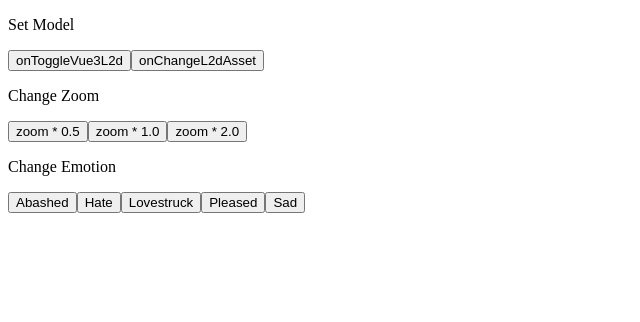
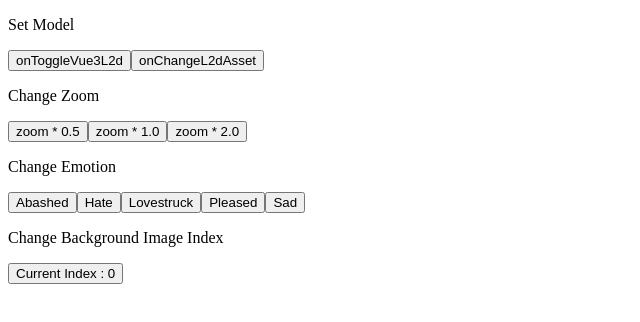
Before and after one commit to supergenedev/vue3-live2d, a Vue app: page / in a window 1280 px wide. Shown: the top 322 px of the page, without its empty margins (0-640 px from the left). Built offline with nearby package versions, Linux system fonts and the light colour scheme.

Commit message:
[LOKI-2888] sample code에 배경 변경 기능 추가

```diff
--- a/src/App.vue
+++ b/src/App.vue
@@ -20,6 +20,10 @@
       <button @click="onChangeEmotion('Pleased')">Pleased</button>
       <button @click="onChangeEmotion('Sad')">Sad</button>
     </div>
+    <div>
+      <p>Change Background Image Index</p>
+      <button @click="backgroundImageIndex = (backgroundImageIndex+1) % backgroundImages.length">Current Index : {{ backgroundImageIndex }}</button>
+    </div>
     <div style="height: 20px" />
     <VueLive2d
       v-if="isShow"
@@ -27,7 +31,7 @@
       :resource-path="'./l2d/'"
       :model-dir="modelName"
       :zoom="zoom"
-      background-image="https://media-prod.al-pha.ai/jhpbv4jwi39f7km6pzhm066152nk"
+      :background-image="backgroundImages[backgroundImageIndex]"
     />
   </div>
 </template>
@@ -59,6 +63,13 @@ function onChangeEmotion(_emotion: Emotion) {
   l2d.value?.setEmotion(_emotion);
 }
 
+const backgroundImageIndex = ref(0);
+const backgroundImages = [
+  'https://media-prod.al-pha.ai/4k80c21x216oulokbkgsy5oxrk0v',
+  'https://media-prod.al-pha.ai/jhpbv4jwi39f7km6pzhm066152nk',
+  'https://media-prod.al-pha.ai/o6hww867vgp57lyt6zh0oe6nihnv'
+];
+
 const VueLive2d = defineAsyncComponent({
   // 로더 함수
   loader: async () => {
```
